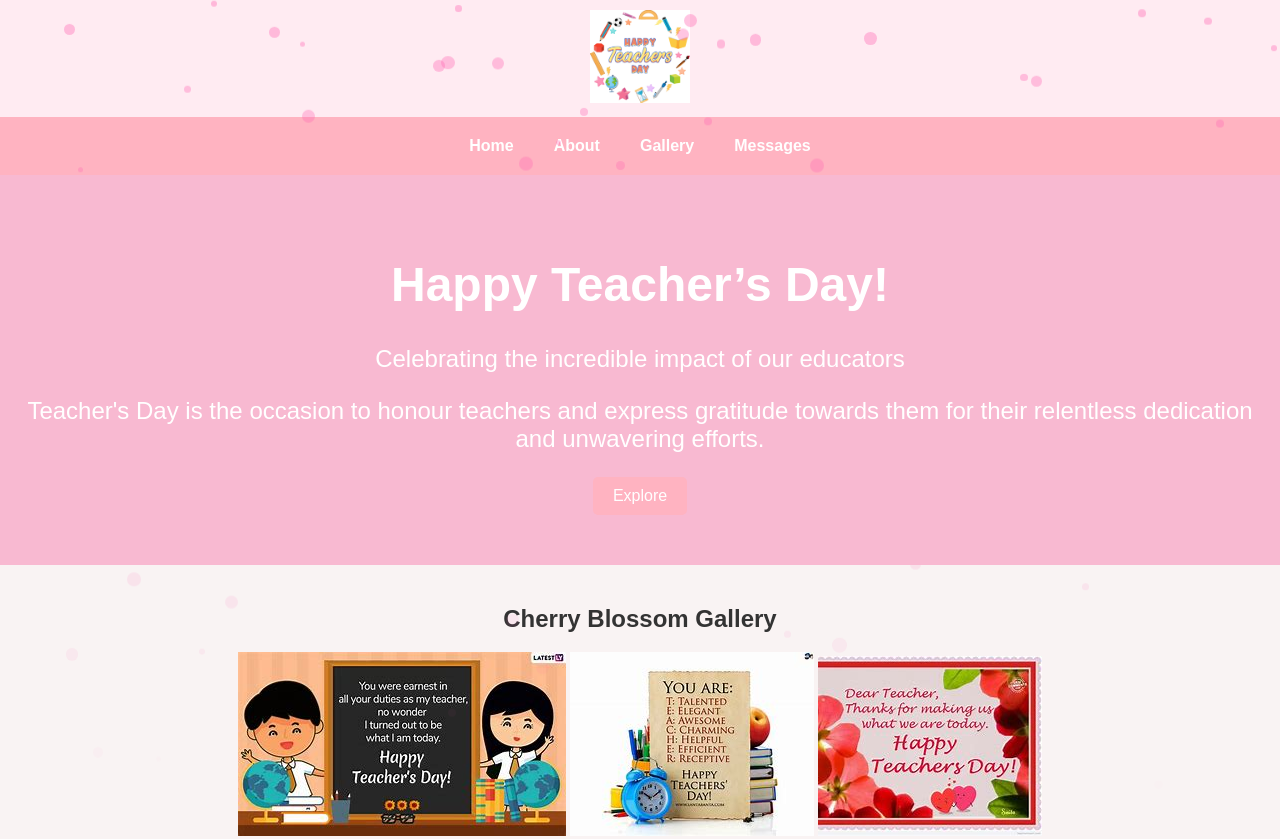
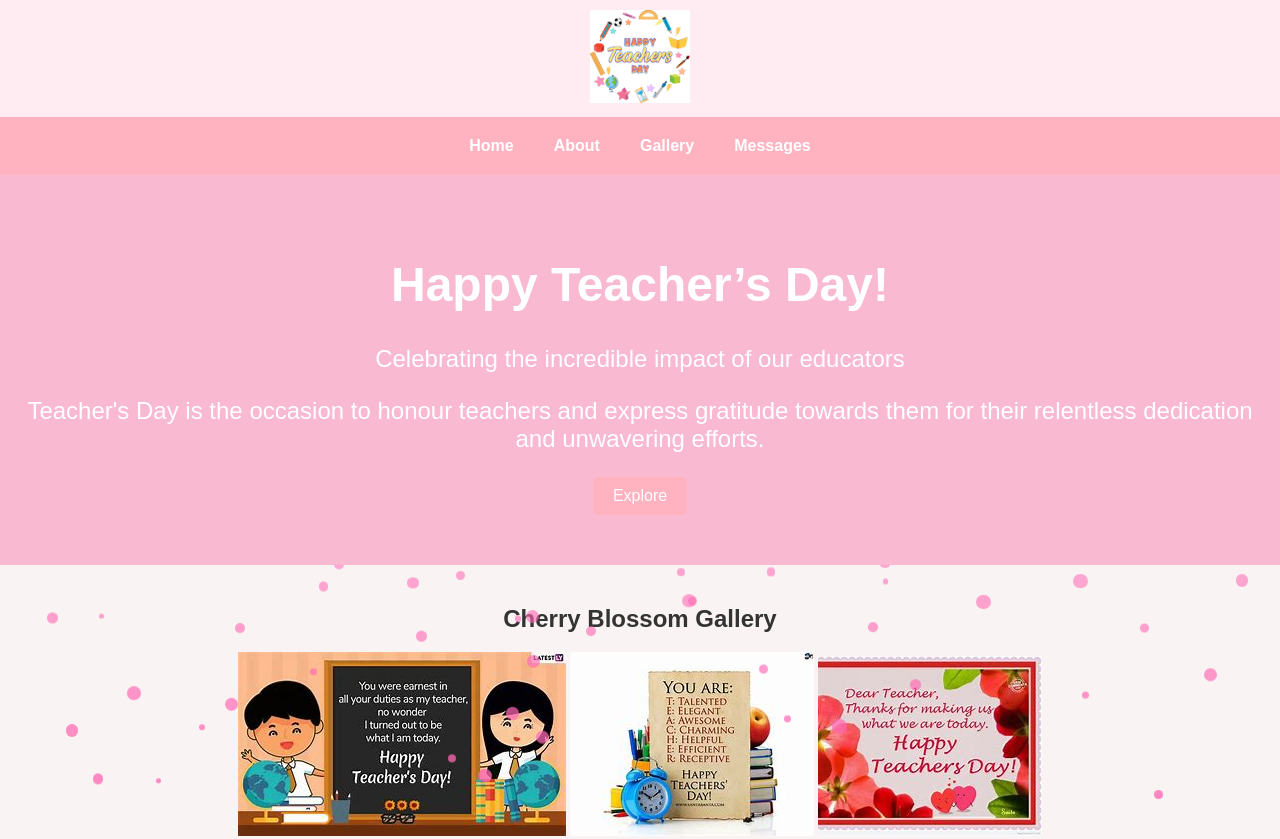
Before and after one commit to techcoders789/teachers-dayy, a plain HTML site: page index.html in a window 1280 px wide. Shown: the top 839 px of the page. Drawn offline with Linux system fonts and the light colour scheme.

Commit message:
Update index.html

```diff
--- a/index.html
+++ b/index.html
@@ -4,7 +4,7 @@
     <meta charset="UTF-8">
     <meta name="viewport" content="width=device-width, initial-scale=1.0">
     <title>Teacher’s Day Celebration</title>
-    <link rel="stylesheet" href="styles.css">
+    <link rel="stylesheet" href="styles copy.css">
     <script src="scripts.js" defer></script>
 </head>
 <body>
```
